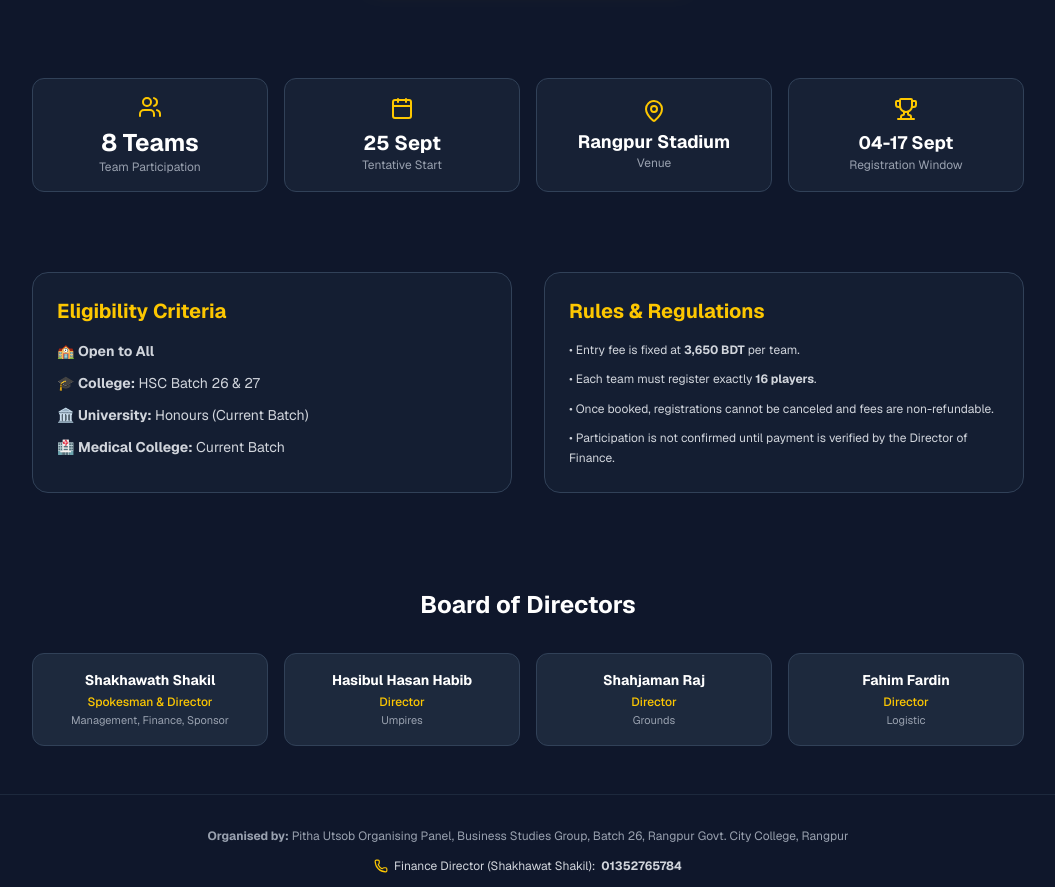
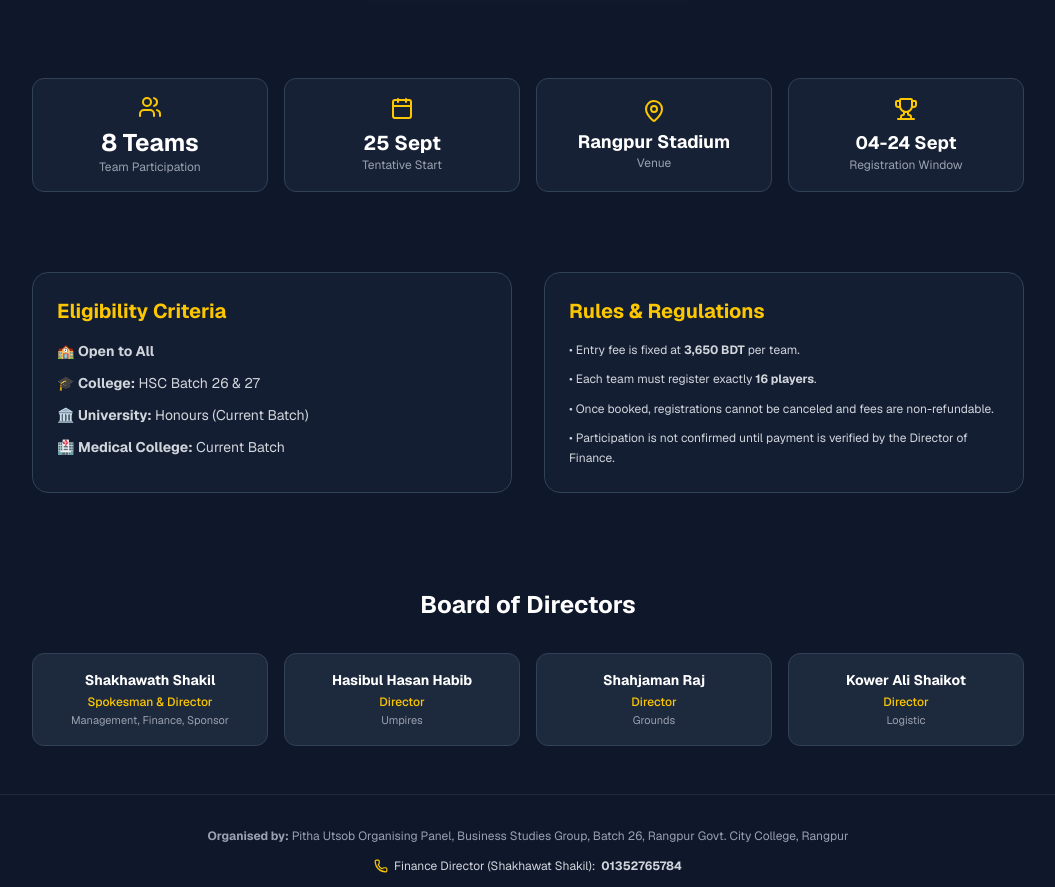
Before and after one commit to FahimAntor42/cricket-tournament, a Next.js app: page / in a window 1280 px wide. Shown: the part 380-1267 px from the top of the page, without its empty margins (112-1167 px from the left). Built offline with nearby package versions, Linux system fonts and the light colour scheme.

Commit message:
updates registration last date and logistic director data

```diff
--- a/app/page.tsx
+++ b/app/page.tsx
@@ -48,7 +48,7 @@
         </div>
         <div className="bg-slate-800/60 p-3 sm:p-4 rounded-xl border border-slate-700 text-center flex flex-col justify-center items-center">
           <Trophy className="w-5 h-5 sm:w-6 sm:h-6 text-yellow-400 mb-2" />
-          <h3 className="text-base sm:text-lg font-bold">04-17 Sept</h3>
+          <h3 className="text-base sm:text-lg font-bold">04-24 Sept</h3>
           <p className="text-[11px] sm:text-xs text-gray-400">Registration Window</p>
         </div>
       </div>
@@ -86,7 +86,7 @@
             { name: 'Shakhawath Shakil', role: 'Spokesman & Director', sub: 'Management, Finance, Sponsor' },
             { name: 'Hasibul Hasan Habib', role: 'Director', sub: 'Umpires' },
             { name: 'Shahjaman Raj', role: 'Director', sub: 'Grounds' },
-            { name: 'Fahim Fardin', role: 'Director', sub: 'Logistic' },
+            { name: 'Kower Ali Shaikot', role: 'Director', sub: 'Logistic' },
           ].map((dir, i) => (
             <div key={i} className="bg-slate-800 p-4 rounded-xl border border-slate-700 text-center">
               <h3 className="font-bold text-sm text-white">{dir.name}</h3>
```
